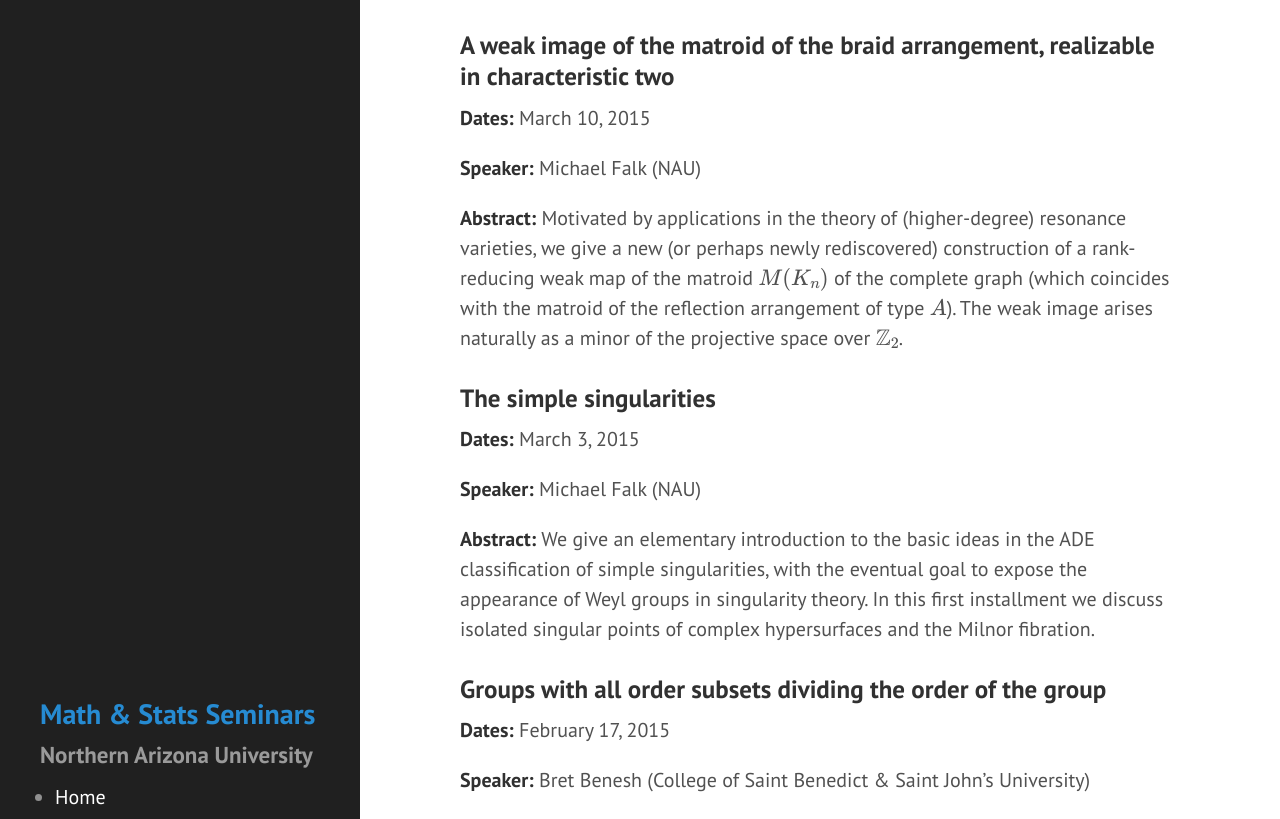
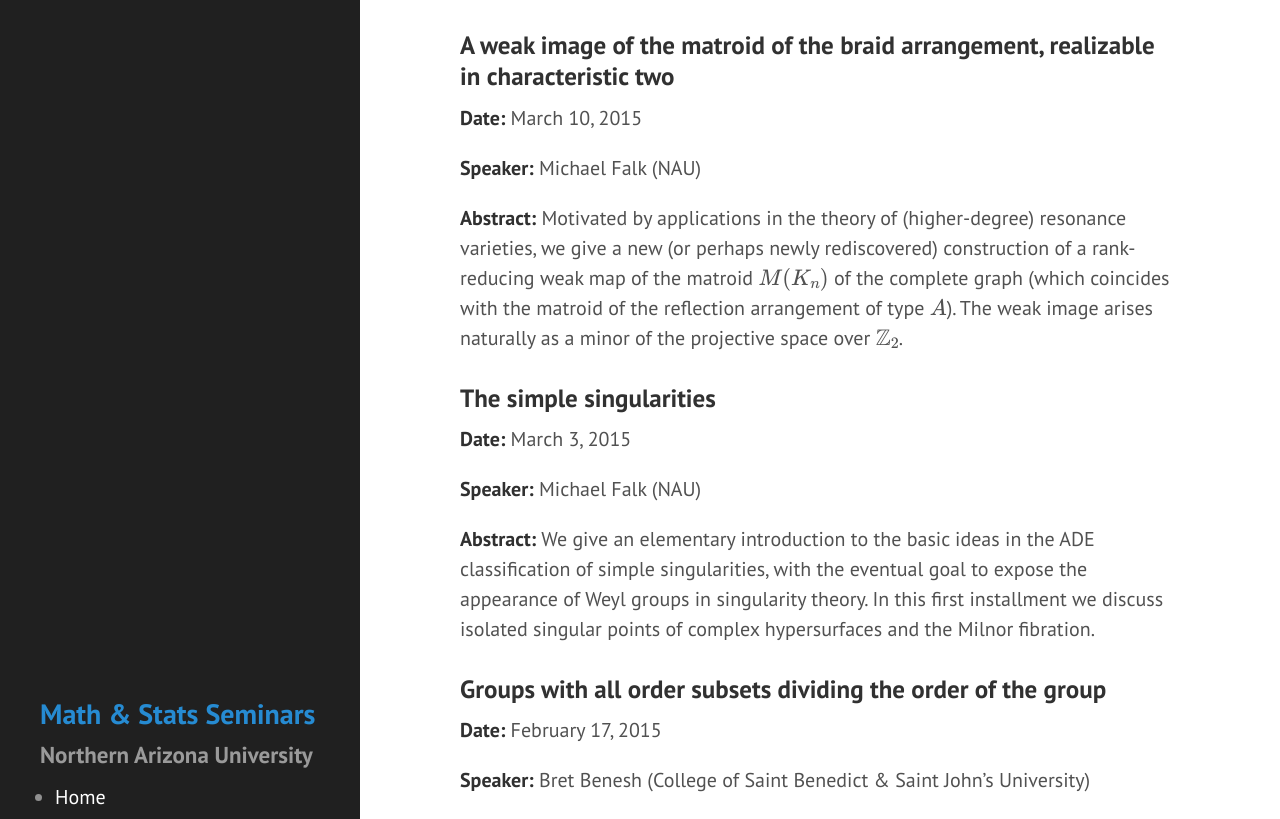
Before and after one commit to NAUMathStat/seminars, a Jekyll site: the page built from acgtSpring2015.md, in a window 1280 px wide and 1400 px high, scrolled down 563 px. Shown: the part 155-974 px from the top of the window. Built offline with Jekyll 4.4.1, drawn with Linux system fonts in a browser that asks for light colours; Markdown is read by kramdown in place of the engine named in the settings; formulas are drawn with MathJax 3.

Commit message:
Updates to ACGT

```diff
--- a/acgtSpring2015.md
+++ b/acgtSpring2015.md
@@ -19,7 +19,7 @@ Note that talks are listed in reverse chronological order.
 
 ### A weak image of the matroid of the braid arrangement, realizable in characteristic two ###
 
-**Dates:** March 10, 2015
+**Date:** March 10, 2015
 
 **Speaker:** Michael Falk (NAU)
 
@@ -27,7 +27,7 @@ Note that talks are listed in reverse chronological order.
 
 ### The simple singularities ###
 
-**Dates:** March 3, 2015
+**Date:** March 3, 2015
 
 **Speaker:** Michael Falk (NAU)
 
@@ -35,7 +35,7 @@ Note that talks are listed in reverse chronological order.
 
 ### Groups with all order subsets dividing the order of the group ###
 
-**Dates:** February 17, 2015
+**Date:** February 17, 2015
 
 **Speaker:** Bret Benesh (College of Saint Benedict & Saint John's University)
 
```
